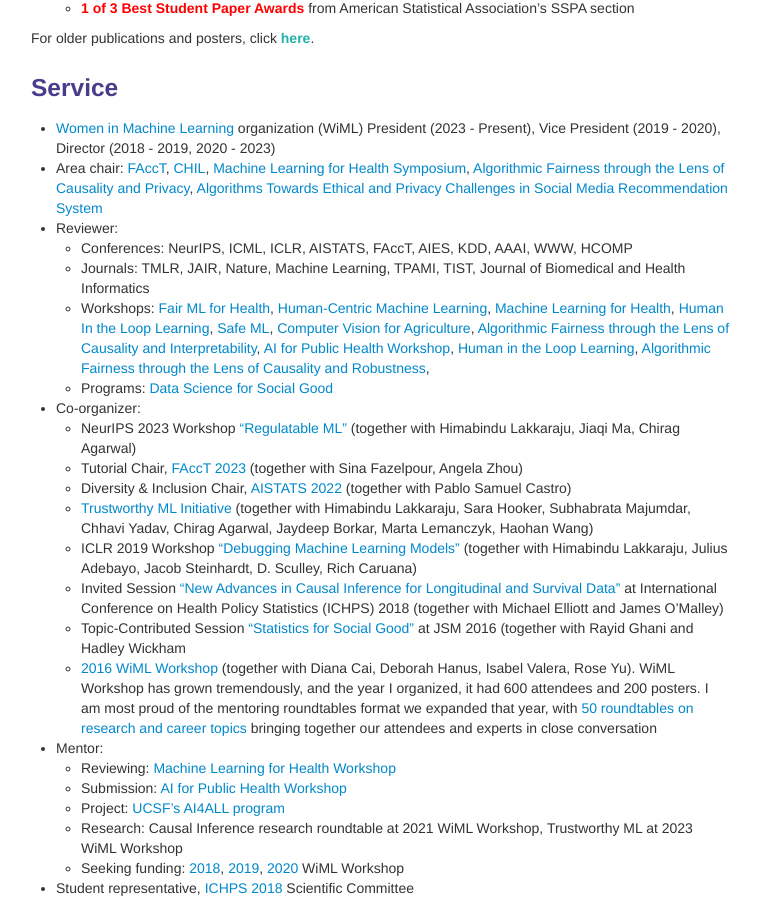
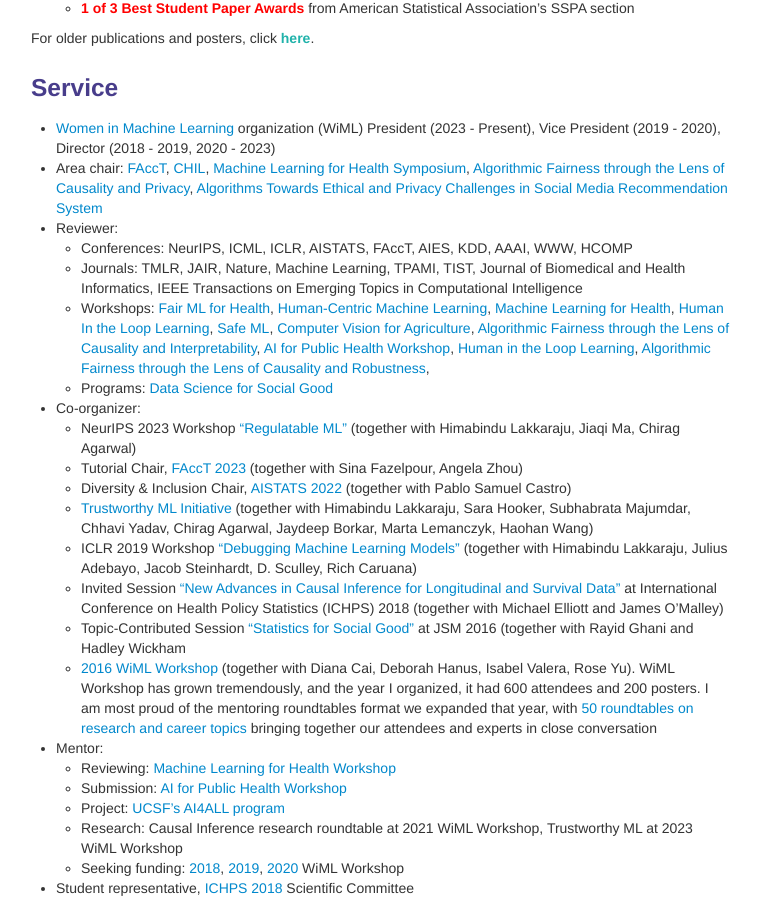
Before and after one commit to shftan/shftan.github.io, a Jekyll site: the page built from index.md, in a window 1280 px wide and 900 px high, scrolled down 2974 px. Shown: the whole window, without its empty margins (259-1018 px from the left). Built offline with Jekyll 4.4.1, drawn with Linux system fonts in a browser that asks for light colours.

Commit message:
Update index.md

```diff
--- a/index.md
+++ b/index.md
@@ -144,7 +144,7 @@ For older publications and posters, click <a class="paper" href="olderpublicatio
 - Area chair: [FAccT](https://facctconference.org/index.html), [CHIL](https://www.chilconference.org/), [Machine Learning for Health Symposium](https://ml4health.github.io), [Algorithmic Fairness through the Lens of Causality and Privacy](https://www.afciworkshop.org/), [Algorithms Towards Ethical and Privacy Challenges in Social Media Recommendation System](https://sites.google.com/view/aesm2022/home)
 - Reviewer:
   - Conferences: NeurIPS, ICML, ICLR, AISTATS, FAccT, AIES, KDD, AAAI, WWW, HCOMP
-  - Journals: TMLR, JAIR, Nature, Machine Learning, TPAMI, TIST, Journal of Biomedical and Health Informatics
+  - Journals: TMLR, JAIR, Nature, Machine Learning, TPAMI, TIST, Journal of Biomedical and Health Informatics, IEEE Transactions on Emerging Topics in Computational Intelligence
   - Workshops: [Fair ML for Health](https://www.fairmlforhealth.com/), [Human-Centric Machine Learning](https://sites.google.com/view/hcml-2019), [Machine Learning for Health](https://ml4health.github.io/2019/), [Human In the Loop Learning](https://sites.google.com/view/hill2019/home), [Safe ML](https://sites.google.com/view/safeml-iclr2019/home), [Computer Vision for Agriculture](https://www.cv4gc.org/cv4a2020/), [Algorithmic Fairness through the Lens of Causality and Interpretability](https://www.afciworkshop.org/), [AI for Public Health Workshop](https://aiforpublichealth.github.io/), [Human in the Loop Learning](https://www.icml-hill.com/), [Algorithmic Fairness through the Lens of Causality and Robustness](https://www.afciworkshop.org/),
   - Programs: <a href="http://www.dssgfellowship.org/">Data Science for Social Good</a>
 - Co-organizer:
```
